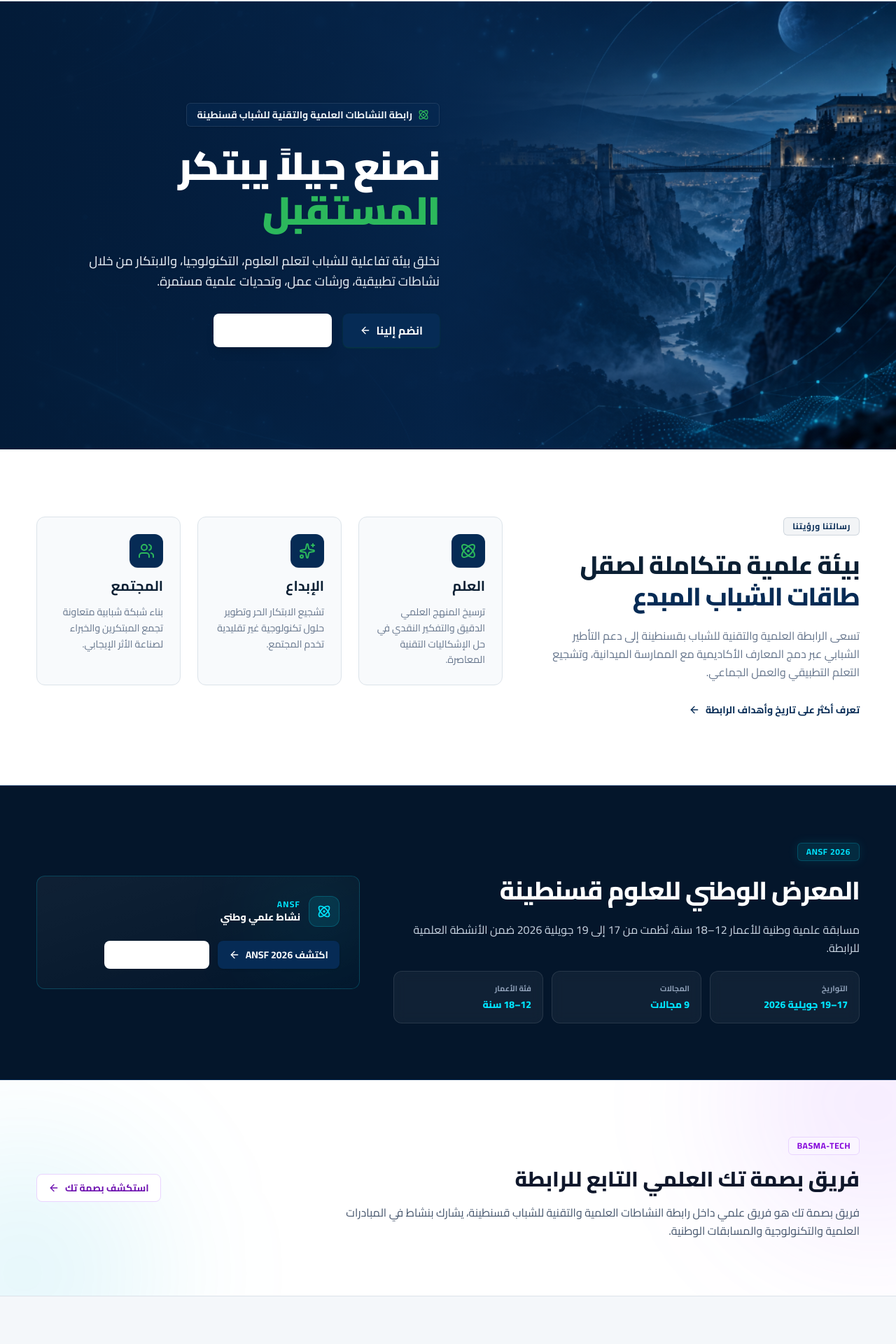
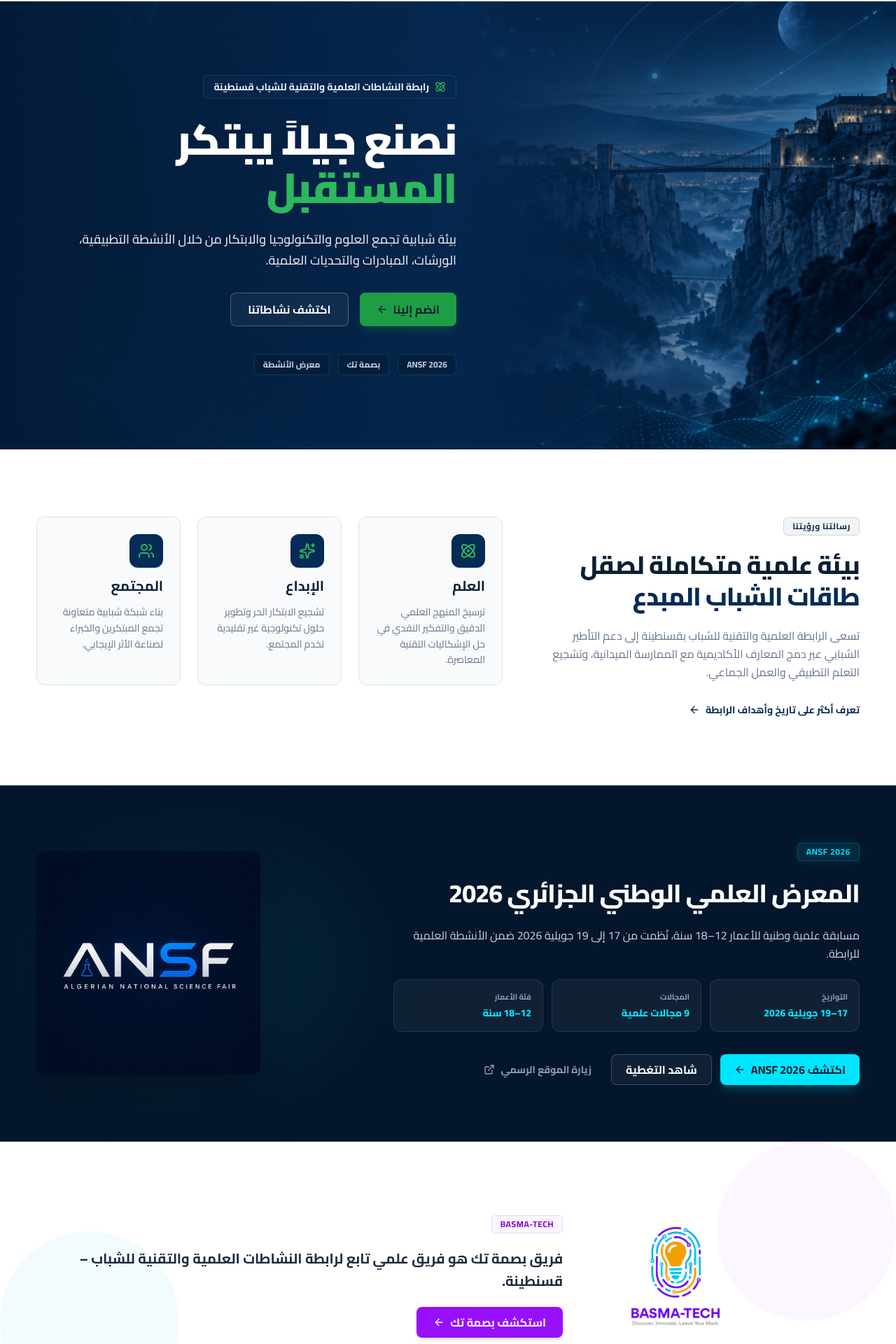
Before and after one commit to algerian-inventor/styl, a Next.js app: page / in a window 1280 px wide. Shown: the part 75-1995 px from the top of the page at 70% size. Built offline with nearby package versions, Linux system fonts and the light colour scheme.

Commit message:
fix: polish hero and branded initiative sections

```diff
--- a/src/app/ansf/page.tsx
+++ b/src/app/ansf/page.tsx
@@ -49,7 +49,8 @@ export default function AnsfPage() {
         <div className="absolute bottom-0 left-0 w-96 h-96 bg-[#00E5FF]/5 blur-[120px] rounded-full pointer-events-none" />
 
         <Container className="relative z-10">
-          <div className="max-w-3xl space-y-6">
+          <div className="grid grid-cols-1 lg:grid-cols-12 gap-8 lg:gap-12 items-center">
+            <div className="lg:col-span-7 space-y-6">
               <span className="inline-flex items-center text-xs font-bold text-[#00E5FF] tracking-wider uppercase bg-[#00E5FF]/10 border border-[#00E5FF]/20 px-3 py-1 rounded-md shadow-[0_0_15px_rgba(0,229,255,0.1)]">
                 ANSF 2026
               </span>
@@ -63,6 +64,17 @@ export default function AnsfPage() {
                   ? "مسابقة علمية وطنية للأعمار 12–18 سنة، نُظمت من 17 إلى 19 جويلية 2026 ضمن الأنشطة العلمية لرابطة النشاطات العلمية والتقنية للشباب قسنطينة."
                   : "A national science competition for ages 12–18, held from 17 to 19 July 2026 within STLY Constantine's scientific activities."}
               </p>
+            </div>
+
+            <div className="lg:col-span-5 flex justify-center lg:justify-end relative">
+              <div className="absolute inset-0 bg-[#00E5FF]/5 blur-3xl rounded-full" />
+              {/* eslint-disable-next-line @next/next/no-img-element */}
+              <img
+                src="/images/brands/ansf-logo.jpg"
+                alt="ANSF 2026"
+                className="relative z-10 w-48 sm:w-60 md:w-72 lg:w-80 h-auto object-contain rounded-xl shadow-2xl"
+              />
+            </div>
           </div>
         </Container>
       </section>
--- a/src/app/page.tsx
+++ b/src/app/page.tsx
@@ -117,7 +117,7 @@ export default function HomePage() {
       ======================================================== */}
       <section
         className="relative text-white flex items-center border-b border-[#041D38] overflow-hidden"
-        style={{ minHeight: "clamp(520px, 80vh, 760px)" }}
+        style={{ minHeight: "clamp(620px, 80vh, 680px)" }}
       >
         <div className="absolute inset-0 w-full h-full">
           {/* eslint-disable-next-line @next/next/no-img-element */}
@@ -128,11 +128,11 @@ export default function HomePage() {
           />
         </div>
 
-        {/* Overlay: text is on the left, gradient goes left to right */}
-        <div className="absolute inset-0 bg-gradient-to-r from-[#031B38] via-[#062B55]/70 to-transparent" />
+        {/* Overlay: navy left→right overlay, preserve city image on right */}
+        <div className="absolute inset-0 bg-gradient-to-r from-[#031B38] via-[#062B55]/80 to-transparent" />
 
-        <Container className="relative z-10 w-full h-full" style={{ direction: 'ltr' }}>
-          <div className="max-w-xl py-14 sm:py-20 lg:py-24" dir={language === "ar" ? "rtl" : "ltr"}>
+        <Container className="relative z-10 w-full h-full flex flex-col justify-center" style={{ direction: 'ltr' }}>
+          <div className="max-w-[600px] py-14 sm:py-20 lg:py-24" dir={language === "ar" ? "rtl" : "ltr"}>
             <div className="inline-flex max-w-full items-center gap-2 px-3.5 py-1.5 rounded-md bg-[#062B55]/50 border border-white/10 backdrop-blur-md mb-6 shadow-sm">
               <Atom className="w-4 h-4 text-brand-green-accent" />
               <span className="text-xs sm:text-sm font-bold text-slate-100">
@@ -140,7 +140,7 @@ export default function HomePage() {
               </span>
             </div>
 
-            <h1 className="text-4xl sm:text-5xl lg:text-[56px] font-black text-white leading-[1.15] tracking-tight mb-6">
+            <h1 className="text-4xl sm:text-5xl lg:text-6xl font-black text-white leading-[1.15] tracking-tight mb-6">
               {language === "ar" ? (
                 <>
                   نصنع جيلاً يبتكر<br />
@@ -154,28 +154,39 @@ export default function HomePage() {
               )}
             </h1>
 
-            <p className="text-base sm:text-lg text-slate-200 leading-relaxed max-w-lg mb-8 font-medium drop-shadow-sm">
+            <p className="text-base sm:text-lg text-slate-200 leading-relaxed mb-8 font-medium drop-shadow-sm">
               {language === "ar"
-                ? "نخلق بيئة تفاعلية للشباب لتعلم العلوم، التكنولوجيا، والابتكار من خلال نشاطات تطبيقية، ورشات عمل، وتحديات علمية مستمرة."
-                : "We create an interactive environment for youth to learn science, technology, and innovation through practical activities, workshops, and scientific challenges."}
+                ? "بيئة شبابية تجمع العلوم والتكنولوجيا والابتكار من خلال الأنشطة التطبيقية، الورشات، المبادرات والتحديات العلمية."
+                : "A youth environment bringing together science, technology and innovation through hands-on activities, workshops, initiatives and scientific challenges."}
             </p>
 
-            <div className="flex flex-wrap items-center gap-4">
-              <Link href="/membership">
-                <Button variant="primary" size="lg" className="bg-brand-green text-brand-dark hover:bg-brand-green-accent gap-2 px-6 shadow-lg shadow-brand-green/20 border-none">
+            <div className="flex flex-wrap items-center gap-4 mb-10">
+              <Link
+                href="/membership"
+                className="inline-flex items-center justify-center gap-2 px-6 h-12 rounded-lg font-bold bg-brand-green text-brand-dark hover:bg-brand-green-accent transition-colors shadow-lg shadow-brand-green/20"
+              >
                 <span>{language === "ar" ? "انضم إلينا" : "Join Us"}</span>
                 <ArrowIcon className="w-4 h-4" />
-                </Button>
               </Link>
 
-              <Link href="/gallery">
-                <Button
-                  variant="outline"
-                  size="lg"
-                  className="border-white/20 text-white bg-[#062B55]/40 hover:bg-[#062B55]/60 backdrop-blur-md gap-2 px-6 shadow-lg shadow-black/10"
+              <Link
+                href="/gallery"
+                className="inline-flex items-center justify-center gap-2 px-6 h-12 rounded-lg font-bold bg-white/5 text-white border border-white/25 hover:bg-white/10 backdrop-blur-sm transition-colors"
               >
-                  <span>{language === "ar" ? "اكتشف نشاطاتنا" : "Explore Our Activities"}</span>
-                </Button>
+                <span>{language === "ar" ? "اكتشف نشاطاتنا" : "Explore Activities"}</span>
+              </Link>
+            </div>
+
+            {/* Compact Quick Links */}
+            <div className="flex flex-wrap gap-3">
+              <Link href="/ansf" className="inline-flex items-center px-3 py-1.5 rounded-md bg-[#041D38]/60 border border-white/10 hover:bg-[#062B55]/80 text-xs font-bold text-slate-300 hover:text-white transition-colors backdrop-blur-sm">
+                ANSF 2026
+              </Link>
+              <Link href="/gallery?album=basmaTech" className="inline-flex items-center px-3 py-1.5 rounded-md bg-[#041D38]/60 border border-white/10 hover:bg-[#062B55]/80 text-xs font-bold text-slate-300 hover:text-white transition-colors backdrop-blur-sm">
+                {language === "ar" ? "بصمة تك" : "Basma-Tech"}
+              </Link>
+              <Link href="/gallery" className="inline-flex items-center px-3 py-1.5 rounded-md bg-[#041D38]/60 border border-white/10 hover:bg-[#062B55]/80 text-xs font-bold text-slate-300 hover:text-white transition-colors backdrop-blur-sm">
+                {language === "ar" ? "معرض الأنشطة" : "Gallery"}
               </Link>
             </div>
           </div>
@@ -282,13 +293,13 @@ export default function HomePage() {
       <section className="py-16 sm:py-20 bg-[#04162B] border-y border-[#062B55] text-white overflow-hidden relative">
         <Container className="relative z-10">
           <div className="grid grid-cols-1 lg:grid-cols-12 gap-8 lg:gap-12 items-center">
-            <div className="lg:col-span-7 space-y-5">
+            <div className="lg:col-span-7 space-y-6">
               <span className="inline-flex items-center text-xs font-bold text-[#00E5FF] tracking-wider uppercase bg-[#00E5FF]/10 border border-[#00E5FF]/20 px-3 py-1 rounded-md shadow-[0_0_15px_rgba(0,229,255,0.1)]">
                 ANSF 2026
               </span>
               <h2 className="text-2xl sm:text-3xl lg:text-4xl font-extrabold text-white leading-tight tracking-tight">
                 {language === "ar"
-                  ? "المعرض الوطني للعلوم قسنطينة"
+                  ? "المعرض العلمي الوطني الجزائري 2026"
                   : "Algerian National Science Fair"}
               </h2>
               <p className="text-sm sm:text-base text-slate-300 leading-relaxed max-w-3xl">
@@ -297,7 +308,7 @@ export default function HomePage() {
                   : "A national science competition for ages 12–18, held from 17 to 19 July 2026 within STLY Constantine's scientific activities."}
               </p>
 
-              <div className="grid grid-cols-1 sm:grid-cols-3 gap-3 max-w-2xl">
+              <div className="grid grid-cols-1 sm:grid-cols-3 gap-3 max-w-2xl mb-6">
                 {[
                   {
                     label: language === "ar" ? "التواريخ" : "Dates",
@@ -305,7 +316,7 @@ export default function HomePage() {
                   },
                   {
                     label: language === "ar" ? "المجالات" : "Fields",
-                    value: language === "ar" ? "9 مجالات" : "9 fields",
+                    value: language === "ar" ? "9 مجالات علمية" : "9 scientific fields",
                   },
                   {
                     label: language === "ar" ? "فئة الأعمار" : "Ages",
@@ -318,37 +329,32 @@ export default function HomePage() {
                   </div>
                 ))}
               </div>
-            </div>
 
-            <div className="lg:col-span-5 rounded-xl border border-[#00E5FF]/20 bg-gradient-to-br from-white/5 to-transparent p-6 sm:p-7 space-y-5 relative overflow-hidden">
-              <div className="absolute top-0 right-0 w-32 h-32 bg-[#00E5FF]/10 blur-3xl rounded-full" />
-              <div className="flex items-center gap-3 relative z-10">
-                <div className="flex h-11 w-11 items-center justify-center rounded-xl bg-[#00E5FF]/10 text-[#00E5FF] border border-[#00E5FF]/20">
-                  <Atom className="h-5 w-5" />
-                </div>
-                <div>
-                  <p className="text-xs font-bold uppercase tracking-widest text-[#00E5FF]">
-                    ANSF
-                  </p>
-                  <p className="text-sm font-extrabold text-white">
-                    {language === "ar" ? "نشاط علمي وطني" : "National Science Activity"}
-                  </p>
+              <div className="flex flex-wrap items-center gap-3 pt-2">
+                <Link href="/ansf" className="inline-flex items-center justify-center gap-2 px-5 h-11 rounded-lg font-bold bg-[#00E5FF] text-[#04162B] hover:bg-[#00BCCC] transition-colors shadow-lg shadow-[#00E5FF]/20">
+                  <span>{language === "ar" ? "اكتشف ANSF 2026" : "Explore ANSF 2026"}</span>
+                  <ArrowIcon className="w-4 h-4" />
+                </Link>
+
+                <Link href="/gallery?album=ansf" className="inline-flex items-center justify-center gap-2 px-5 h-11 rounded-lg font-bold bg-white/5 text-white border border-white/20 hover:bg-white/10 transition-colors">
+                  <span>{language === "ar" ? "شاهد التغطية" : "View Coverage"}</span>
+                </Link>
+
+                <a href="https://ansf.tech/" target="_blank" rel="noopener noreferrer" className="inline-flex items-center justify-center gap-2 px-4 h-11 rounded-lg font-bold text-slate-400 hover:text-white transition-colors text-sm">
+                  <span>{language === "ar" ? "زيارة الموقع الرسمي" : "Visit Official Website"}</span>
+                  <ExternalLink className="w-4 h-4" />
+                </a>
               </div>
             </div>
 
-              <div className="flex flex-wrap gap-3 relative z-10">
-                <Link href="/ansf">
-                  <Button variant="primary" size="md" className="bg-[#00E5FF] text-[#04162B] hover:bg-[#00BCCC] border-none gap-2">
-                    <span>{language === "ar" ? "اكتشف ANSF 2026" : "Explore ANSF 2026"}</span>
-                    <ArrowIcon className="w-4 h-4" />
-                  </Button>
-                </Link>
-                <Link href="/gallery?album=ansf">
-                  <Button variant="outline" size="md" className="border-white/20 text-white hover:bg-white/10 gap-2">
-                    <span>{language === "ar" ? "شاهد تغطية ANSF" : "View ANSF Coverage"}</span>
-                  </Button>
-                </Link>
-              </div>
+            <div className="lg:col-span-5 flex justify-center lg:justify-end relative">
+              <div className="absolute inset-0 bg-[#00E5FF]/5 blur-3xl rounded-full" />
+              {/* eslint-disable-next-line @next/next/no-img-element */}
+              <img
+                src="/images/brands/ansf-logo.jpg"
+                alt="ANSF 2026"
+                className="relative z-10 w-48 sm:w-60 md:w-72 lg:w-80 h-auto object-contain rounded-xl shadow-2xl"
+              />
             </div>
           </div>
         </Container>
@@ -358,35 +364,39 @@ export default function HomePage() {
           4. BASMA-TECH FEATURE SECTION
       ======================================================== */}
       <section className="py-16 sm:py-20 bg-white border-b border-[#DCE3EA] relative overflow-hidden">
-        {/* Decorative background blur to feel innovative */}
-        <div className="absolute -top-40 -right-40 w-96 h-96 bg-purple-500/10 blur-[100px] rounded-full pointer-events-none" />
-        <div className="absolute -bottom-40 -left-40 w-96 h-96 bg-cyan-500/10 blur-[100px] rounded-full pointer-events-none" />
+        {/* Purple/Cyan accents */}
+        <div className="absolute top-0 right-0 w-64 h-64 bg-purple-500/5 rounded-full pointer-events-none" />
+        <div className="absolute bottom-0 left-0 w-64 h-64 bg-cyan-500/5 rounded-full pointer-events-none" />
 
         <Container className="relative z-10">
-          <div className="grid grid-cols-1 lg:grid-cols-12 gap-8 lg:gap-12 items-center">
-            <div className="lg:col-span-8 space-y-4">
+          <div className="flex flex-col md:flex-row items-center gap-8 md:gap-12">
+            <div className="w-full md:w-1/3 flex justify-center lg:justify-end">
+              {/* eslint-disable-next-line @next/next/no-img-element */}
+              <img
+                src="/images/brands/basma-tech.png"
+                alt="Basma-Tech"
+                className="w-32 sm:w-40 md:w-48 lg:w-56 h-auto object-contain"
+              />
+            </div>
+
+            <div className="w-full md:w-2/3 space-y-5 text-center md:text-start" dir={language === "ar" ? "rtl" : "ltr"}>
               <span className="inline-flex items-center text-xs font-bold text-purple-700 tracking-wider uppercase bg-purple-50 border border-purple-200 px-3 py-1 rounded-md">
                 Basma-Tech
               </span>
-              <h2 className="text-2xl sm:text-3xl font-extrabold text-slate-900 leading-tight">
+              <p className="text-lg sm:text-xl font-bold text-slate-800 leading-relaxed">
                 {language === "ar"
-                  ? "فريق بصمة تك العلمي التابع للرابطة"
-                  : "Basma-Tech, a Scientific Team Within STLY Constantine"}
-              </h2>
-              <p className="text-sm sm:text-base text-slate-600 leading-relaxed max-w-3xl">
-                {language === "ar"
-                  ? "فريق بصمة تك هو فريق علمي داخل رابطة النشاطات العلمية والتقنية للشباب قسنطينة، يشارك بنشاط في المبادرات العلمية والتكنولوجية والمسابقات الوطنية."
-                  : "Basma-Tech is a scientific team within STLY Constantine, actively participating in scientific initiatives, technology activities, and competitions."}
+                  ? "فريق بصمة تك هو فريق علمي تابع لرابطة النشاطات العلمية والتقنية للشباب – قسنطينة."
+                  : "Basma-Tech is a scientific team within STLY Constantine."}
               </p>
-            </div>
-
-            <div className="lg:col-span-4 flex lg:justify-end gap-3 flex-wrap">
-              <Link href="/gallery?album=basmaTech">
-                <Button variant="outline" size="md" className="gap-2 border-purple-200 text-purple-800 hover:bg-purple-50 hover:border-purple-300">
+              <div className="flex justify-center md:justify-start">
+                <Link
+                  href="/gallery?album=basmaTech"
+                  className="inline-flex items-center justify-center gap-2 px-6 h-11 rounded-lg font-bold bg-purple-600 text-white hover:bg-purple-700 transition-colors shadow-md"
+                >
                   <span>{language === "ar" ? "استكشف بصمة تك" : "Explore Basma-Tech"}</span>
                   <ArrowIcon className="w-4 h-4" />
-                </Button>
                 </Link>
+              </div>
             </div>
           </div>
         </Container>
```
Also changed, not shown: public/images/brands/ansf-logo.jpg (added), public/images/brands/basma-tech.png (added). Lines whose indentation alone changed are shown as unchanged.
